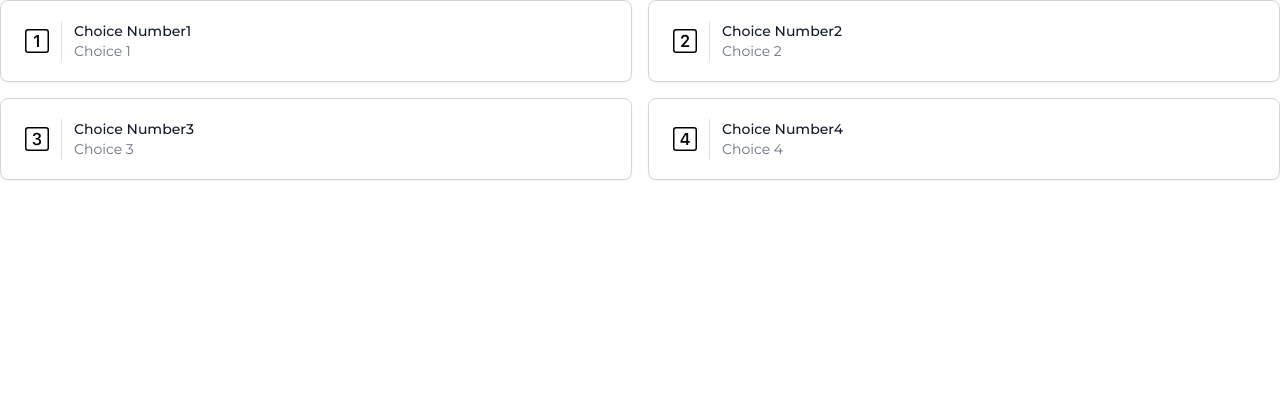
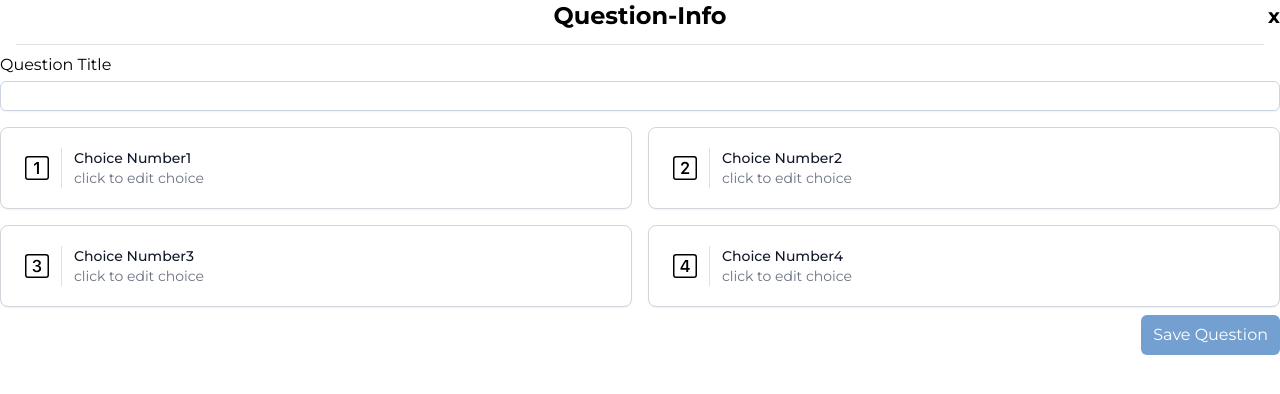
Before and after one commit to Advanced-Computer-Lab-2022/MangaDB, a React (Create React App) app in the folder frontend/: page / in a window 1280 px wide. Shown: the top 394 px of the page. Built offline with nearby package versions, Linux system fonts and the light colour scheme.

Commit message:
almost done with the exam logic

```diff
--- a/frontend/src/App.js
+++ b/frontend/src/App.js
@@ -27,6 +27,7 @@ import ExamManager from "./components/Exam/ExamManager"
 import InstructorCoursesPage from "./pages/InstructorCoursesPage";
 import Video from "./components/Video/Video";
 import CreateExamChoices from "./components/AddSubtitles/CreateQuestion/CreateExamChoices";
+import CreateQuestionForm from "./components/AddSubtitles/CreateQuestion/CreateQuestionForm";
 function App() {
 
 //   const validatedLink =  validateYouTubeUrl("https://youtu.be/BgP30ML_Tc0");
@@ -34,7 +35,7 @@ function App() {
 
   //return  <Video isVisible={false} link="https://youtu.be/BgP30ML_Tc0"></Video>
 //  return <ExamManager></ExamManager>
-return <CreateExamChoices></CreateExamChoices>
+return <CreateQuestionForm></CreateQuestionForm>
 }
 
 export default App;
--- a/frontend/src/components/AddSubtitles/CreateQuestion/CreateExamChoice.jsx
+++ b/frontend/src/components/AddSubtitles/CreateQuestion/CreateExamChoice.jsx
@@ -5,20 +5,21 @@ const CreateExamChoice = (props) => {
   const [visited, setVisited] = useState(false);
   const [currentlyFocused, setCurrentlyFocused] = useState(false);
   const defaultChoiceState = props.description ? props.description : "";
-  const [choiceState, setChoiceState] = useState(defaultChoiceState);
+  //const [choiceState, setChoiceState] = useState(defaultChoiceState);
   const onFocusHandler = () => {
     setVisited(true);
     setCurrentlyFocused(true);
   };
   const onBlurHandler = () => {
-    if (choiceState === "") {
+    if (props.description === "") {
       setValid(false);
     }
     setValid(true);
     setCurrentlyFocused(false);
   };
   const choiceChangeHandler = (event) => {
-    setChoiceState(event.target.value);
+    props.onChoiceChangeHandler(event.target.value);
+    //setChoiceState(event.target.value);
   };
 
   var displayedDescription;
@@ -26,13 +27,13 @@ const CreateExamChoice = (props) => {
     displayedDescription = (
       <input
         id={props.choiceId}
-        value={choiceState}
+        value={props.description}
         onFocus={onFocusHandler}
         onChange={choiceChangeHandler}
         onBlur={onBlurHandler}
         className="w-full mt-1 px-3 py-1 bg-white border border-slate-300 rounded-md text-sm shadow-sm
         focus:outline-none focus:border-primaryBlue focus:ring-1 focus:ring-primaryBlue text-gray-500"
-        defaultValue={choiceState}
+        //defaultValue={choiceState}
       ></input>
     );
   } else {
@@ -41,7 +42,7 @@ const CreateExamChoice = (props) => {
 
         className="text-sm text-gray-500 truncate"
       >
-        {   choiceState === "" ? "click to edit choice" : choiceState}
+        {   props.description === "" ? "click to edit choice" : props.description}
       </p>
     );
   }
--- a/frontend/src/components/AddSubtitles/CreateQuestion/CreateExamChoices.jsx
+++ b/frontend/src/components/AddSubtitles/CreateQuestion/CreateExamChoices.jsx
@@ -56,32 +56,55 @@ const choiceD = (
   </svg>
 );
 
-const Choices = [
+const defaultChoicesState = [
   {
     choiceId: "1",
-    description: "Choice 1 ",
+    description: "",
     img: choiceA,
   },
   {
     choiceId: "2",
-    description: "Choice 2",
+    description: "",
     img: choiceB,
   },
   {
     choiceId: "3",
-    description: "Choice 3",
+    description: "",
     img: choiceC,
   },
   {
     choiceId: "4",
-    description: "Choice 4",
+    description: "",
     img: choiceD,
   },
 ];
 const CreateExamChoices = (props) => {
-  var diplayedChoices = Choices.map((choice, index) => {
+  const [choicesState, setChoicesState] = useState(defaultChoicesState);
+  const onChoiceChangeHandler = (choiceId, newData) => {
+    var newChoiceState = [];
+    for (var i = 0; i < choicesState.length; i++) {
+      if (choicesState[i].choiceId === choiceId) {
+        var temp = {
+          choiceId: choiceId,
+          description: newData,
+          img: choicesState[i].img,
+        };
+
+        newChoiceState.push(temp);
+      } else {
+        newChoiceState.push(choicesState[i]);
+      }
+    }
+    props.onChoiceChangeHandler(newChoiceState);
+    setChoicesState(newChoiceState);
+  };
+  var diplayedChoices = choicesState.map((choice, index) => {
     return (
       <CreateExamChoice
+        onChoiceChangeHandler={onChoiceChangeHandler.bind(
+          null,
+          choice.choiceId
+        )}
         choiceId={choice.id}
         name={"Choice Number" + (index + 1)}
         description={choice.description}
--- a/frontend/src/components/AddSubtitles/CreateQuestion/CreateQuestionForm.jsx
+++ b/frontend/src/components/AddSubtitles/CreateQuestion/CreateQuestionForm.jsx
@@ -1,19 +1,32 @@
 import { useState, Fragment } from "react";
 import SecondaryButton from "../../SecondaryButton";
-import PrimaryButton from "../../PrimaryButton";
+import CreateExamChoices from "./CreateExamChoices";
 import Divider from "@mui/material/Divider";
 
 const CreateQuestionForm = (props) => {
-
+  const titleDefaultState = props.title? props.title :""
+  const [questionState,setQuestionState] = useState(titleDefaultState)
+  const [choicesState,setChoicesState] = useState([])
   const submitHandler = (event) => {
     event.preventDefault();
+
+
   };
+
+  const choiceChangeHandler=(newData) => {
+    setChoicesState(newData);
+  }
+
+  const titleChangeHandler = (event) => {
+    setQuestionState(event.target.value);
+  }
+
 
   return (
     <Fragment>
       <div className="grid grid-cols-3 pb-3 font-bold">
         <div></div>
-        <div className="flex justify-center text-2xl">Section-Info</div>
+        <div className="flex justify-center text-2xl">Question-Info</div>
         <div className="flex justify-end">
           <button
             onClick={props.onCancel}
@@ -26,47 +39,29 @@ const CreateQuestionForm = (props) => {
       <Divider variant="middle" />
       <div>
         <form onSubmit={submitHandler}>
-          <div className="first control">
-            <label className="block" htmlFor="section-title">
-              Section Title
+          <div className="mt-2 mb-4">
+            <label className="block" htmlFor="question-title">
+              Question Title
             </label>
             <input
-              id="section-title"
+              onChange={titleChangeHandler}
+              id="question-title"
               className="w-full mt-1 px-3 py-1 bg-white border border-slate-300 rounded-md text-sm shadow-sm
         focus:outline-none focus:border-primaryBlue focus:ring-1 focus:ring-primaryBlue"
             ></input>
           </div>
-          <div className="second control">
-            <label className="block" htmlFor="video-URL">
-              Video URL (optional)
-            </label>
-            <input
-              id="video_URL"
-              className="w-full mt-1 px-3 py-1 bg-white border border-slate-300 rounded-md text-sm shadow-sm
-        focus:outline-none focus:border-primaryBlue focus:ring-1 focus:ring-primaryBlue"
-            ></input>
+          <div className="mt-2">
+            <CreateExamChoices></CreateExamChoices>
           </div>
-          <div className="third-control">
-            <label className="block" htmlFor="short-description">
-              Short Description (optional)
-            </label>
-            <input
-              id="short-description"
-              className="w-full h-28 mt-1 px-3 py-1 bg-white border border-slate-300 rounded-md text-sm shadow-sm
-        focus:outline-none focus:border-primaryBlue focus:ring-1 focus:ring-primaryBlue"
-            ></input>
-          </div>
-
           <div className="controls flex justify-end space-x-2 mt-2">
-            <PrimaryButton
+            <SecondaryButton
               className=" rounded-md  "
-              text="Confirm"
+              text="Save Question"
               type="submit"
-            ></PrimaryButton>
+            ></SecondaryButton>
           </div>
         </form>
       </div>
-
     </Fragment>
   );
 };
--- a/frontend/src/components/AddSubtitles/CreateQuestion/ExamManager.jsx
+++ b/frontend/src/components/AddSubtitles/CreateQuestion/ExamManager.jsx
@@ -1,3 +1,4 @@
+import { useState } from "react";
 import { createTheme, ThemeProvider } from "@mui/material/styles";
 import Pagination from "@mui/material/Pagination";
 const theme = createTheme({
@@ -16,6 +17,7 @@ const theme = createTheme({
   },
 });
 const ExamManager = (props) => {
+  const [examState, setExamState] = useState([]);
   return (
     <ThemeProvider theme={theme}>
       <Pagination
```
